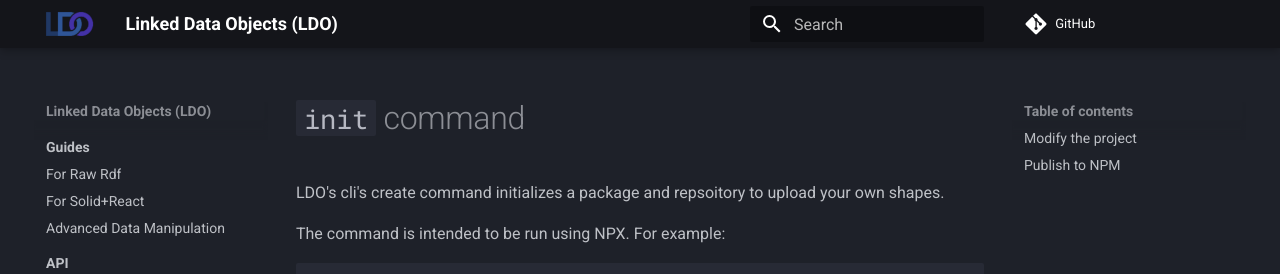
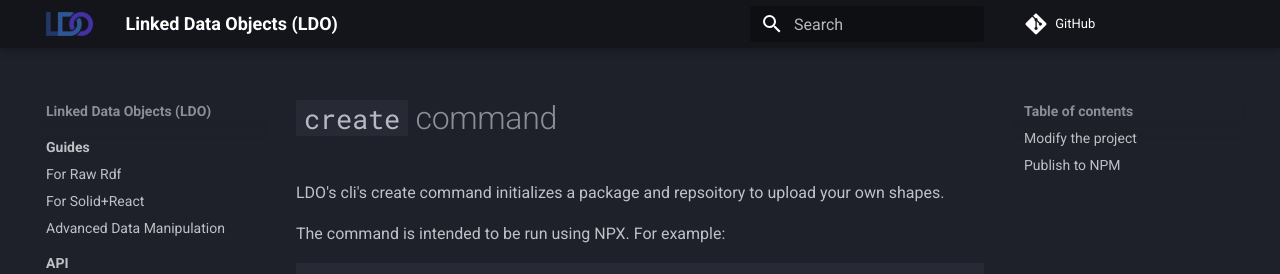
Before and after one commit to o-development/ldo.js.org, an MkDocs documentation site: the page built from docs/api/cli/create.md, in a window 1280 px wide. Shown: the top 274 px of the page. Built offline with MkDocs 1.6.1 and Material for MkDocs 9.7.7, drawn with Linux system fonts in a browser that asks for light colours; comment, search, counter and statistics services are not loaded.

Commit message:
Update create.md to correct the title

```diff
--- a/docs/api/cli/create.md
+++ b/docs/api/cli/create.md
@@ -1,4 +1,4 @@
-# `init` command
+# `create` command
 
 LDO's cli's create command initializes a package and repsoitory to upload your own shapes.
 
```
